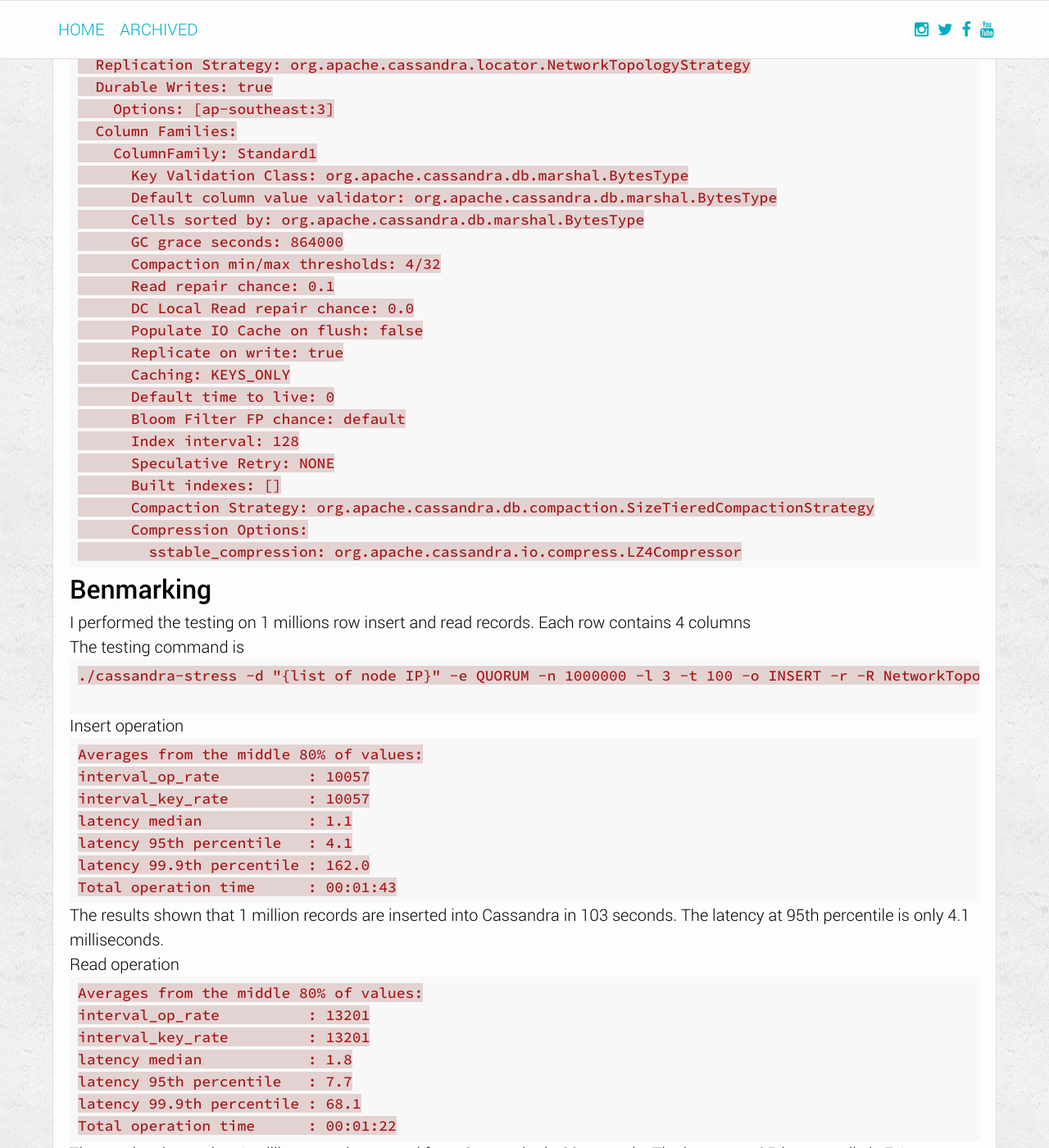
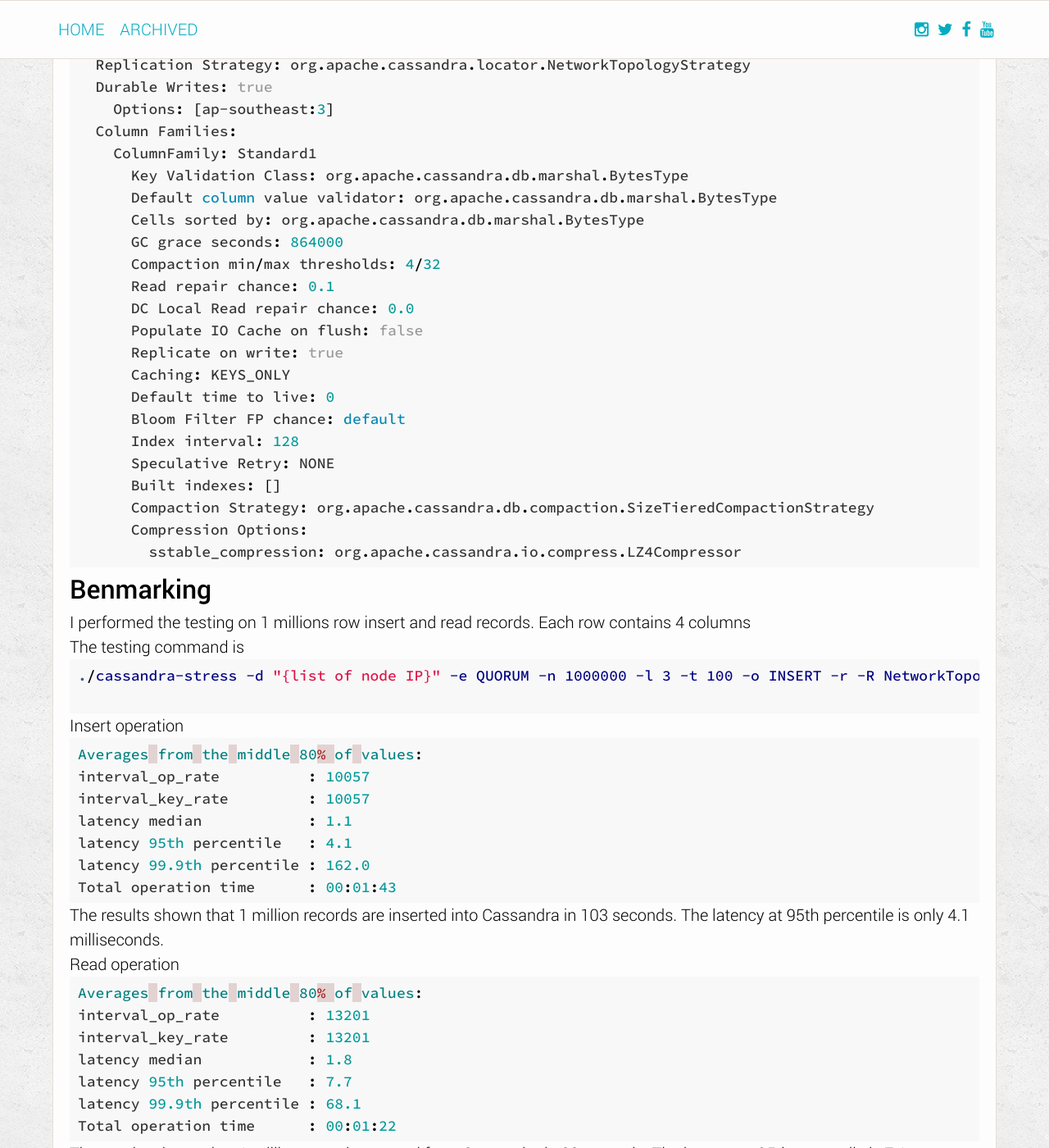
Before and after one commit to PrimeTimeTV/PrimeTimeTV.github.io, a Jekyll site: the page built from _posts/2015-08-09-cassandra-benchmark.markdown, in a window 1280 px wide and 1400 px high, scrolled down 963 px. Shown: the whole window at 82% size. Built offline with Jekyll 4.4.1, drawn with Linux system fonts in a browser that asks for light colours.

Commit message:
Update 2015-08-09-cassandra-benchmark.markdown

````diff
--- a/_posts/2015-08-09-cassandra-benchmark.markdown
+++ b/_posts/2015-08-09-cassandra-benchmark.markdown
@@ -29,7 +29,7 @@
 Cassandra keyspace is created with a Replication Factor of 3 and single availability zone. If single instance is outage, the Cassandra ring still has a 2 copied of data and continue serve requests. Read and Write consistency, we use QUORUM level so our read/write data always 2 nodes.
 
 Cassandra Keyspace Configuration
-``` http
+``` scss
 Keyspace: Keyspace1:
   Replication Strategy: org.apache.cassandra.locator.NetworkTopologyStrategy
   Durable Writes: true
@@ -61,13 +61,13 @@
 I performed the testing on 1 millions row insert and read records. Each row contains 4 columns
 
 The testing command is
-``` http
+``` scss
 ./cassandra-stress -d "{list of node IP}" -e QUORUM -n 1000000 -l 3 -t 100 -o INSERT -r -R NetworkTopologyStrategy
 
 ```
 
 Insert operation
-``` http
+``` scss
 Averages from the middle 80% of values:
 interval_op_rate          : 10057
 interval_key_rate         : 10057
@@ -79,7 +79,7 @@
 The results shown that 1 million records are inserted into Cassandra in 103 seconds. The latency at 95th percentile is only 4.1 milliseconds.
 
 Read operation
-``` http
+``` scss
 Averages from the middle 80% of values:
 interval_op_rate          : 13201
 interval_key_rate         : 13201
````
